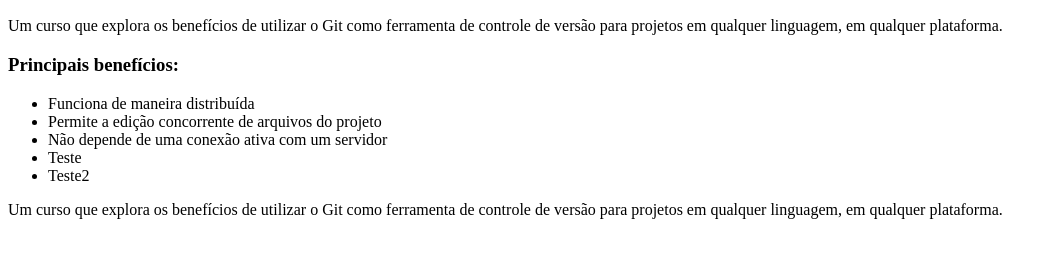
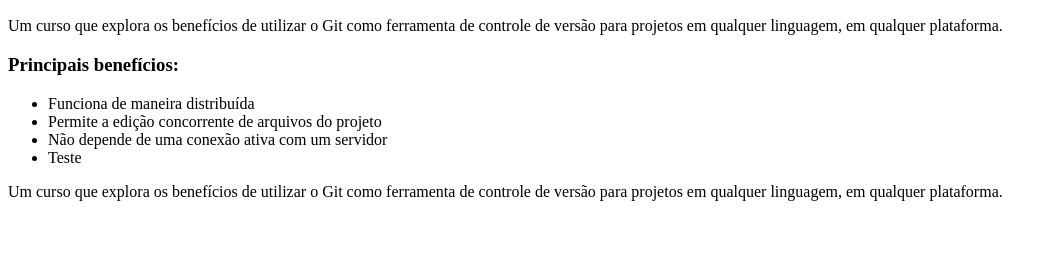
Before and after one commit to ronyerisson/meu-site, a plain HTML site: page index.html in a window 1280 px wide. Shown: the part 96-354 px from the top of the page, without its empty margins (0-1057 px from the left). Drawn offline with Linux system fonts and the light colour scheme.

Commit message:
mudando arquivos

```diff
--- a/index.html
+++ b/index.html
@@ -13,7 +13,6 @@
             <li>Permite a edição concorrente de arquivos do projeto</li>
             <li>Não depende de uma conexão ativa com um servidor</li>
 			<li>Teste</li>
-			<li>Teste2</li>
         </ul>
 
 		<p>Um curso que explora os benefícios de utilizar o Git como ferramenta de controle de versão para projetos em qualquer linguagem, em qualquer plataforma.</p>
```
Also changed, not shown: index3 .html (+0 -1 lines).
